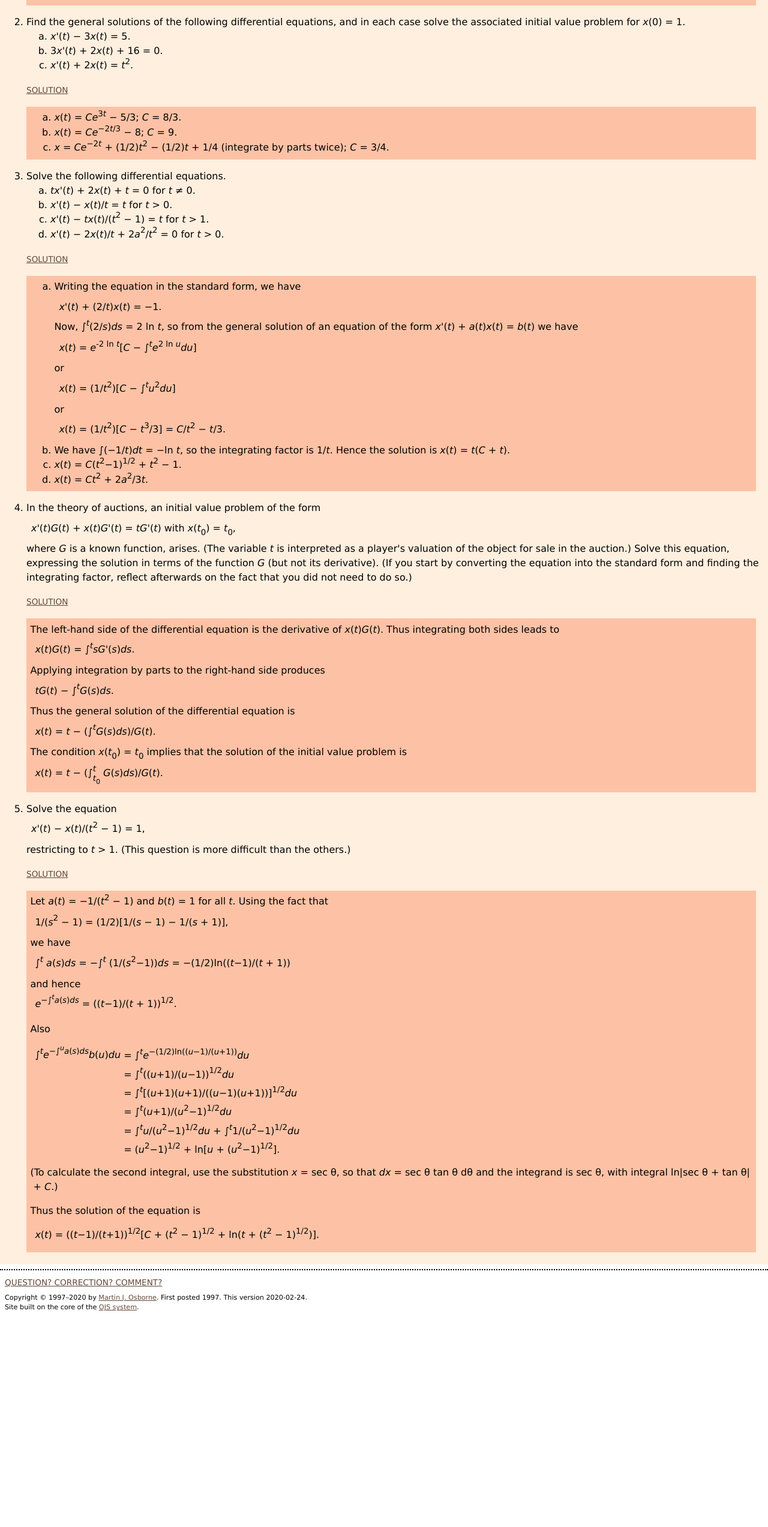
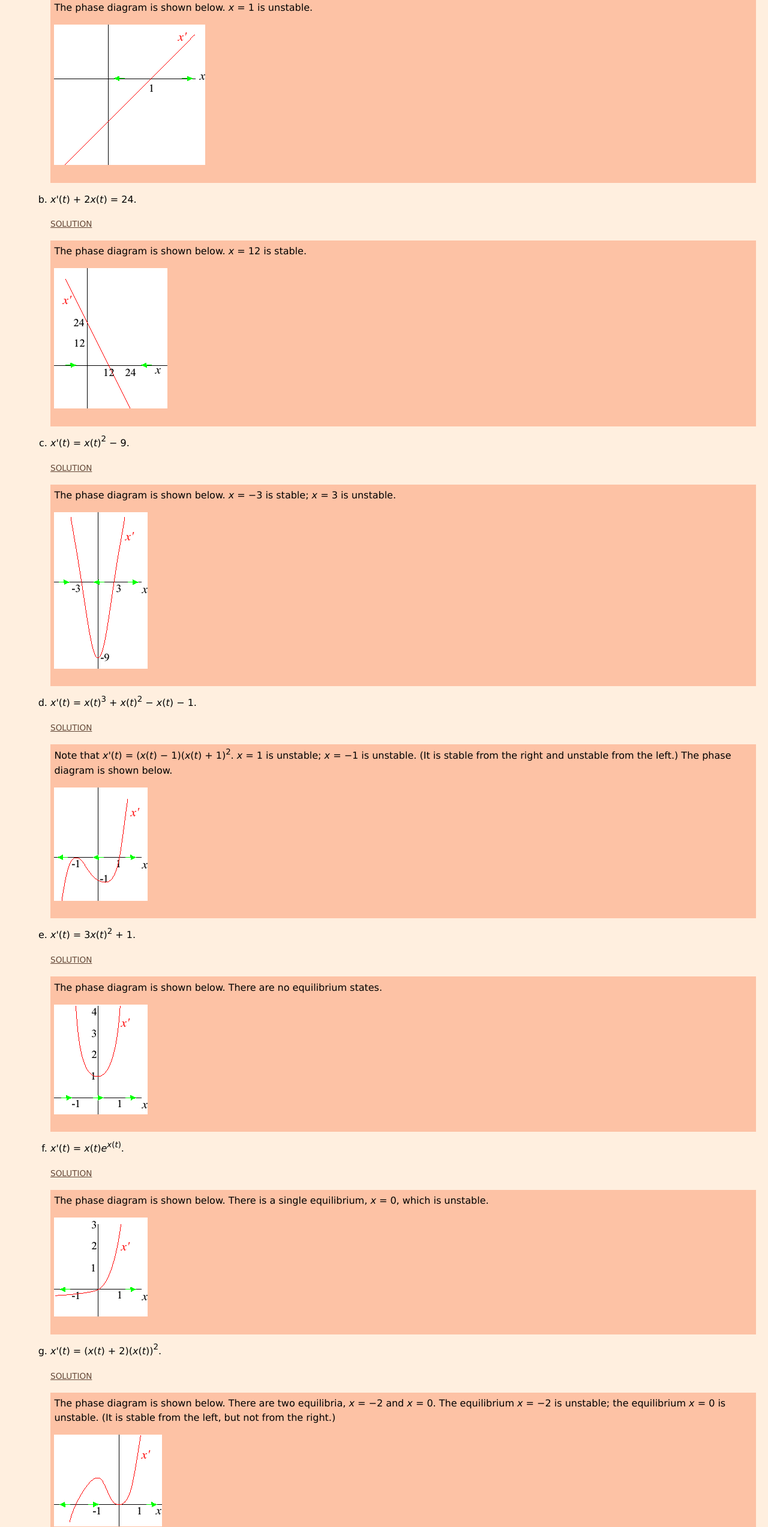
Before and after one commit to Tryingitout30303/trial2, a plain HTML site: page index.html in a window 1280 px wide. Shown: the part 254-2800 px from the top of the page at 60% size. Before the commit the page ends 2448 px from the top, so only its background shows below. Drawn offline with Linux system fonts and the light colour scheme.

Commit message:
Add files via upload

```diff
--- a/index.html
+++ b/index.html
@@ -13,7 +13,7 @@
         </script>
 
 
-    <title>Mathematical methods for economic theory: 8.4 Exercises on linear first-order differential equations</title>
+    <title>Mathematical methods for economic theory: 8.5 Exercises on differential equations: phase diagrams for autonomous equations</title>
     <meta name="viewport" content="width=device-width, initial-scale=1">
             <meta name="description" content="">
         <meta name="keywords" content="">
@@ -202,14 +202,14 @@
                                     <a href="https://mjo.osborne.economics.utoronto.ca/index.php/tutorial/index/1/46"><img alt="Previous section" src="./index_files/backsec.gif" height="20" title="Differential equations"></a>
                                 </span>
 
-                                    <a href="https://mjo.osborne.economics.utoronto.ca/index.php/tutorial/index/1/49"><img alt="Previous page" src="./index_files/back.gif" height="20" title="Separable equations"></a>
+                                    <a href="https://mjo.osborne.economics.utoronto.ca/index.php/tutorial/index/1/50"><img alt="Previous page" src="./index_files/back.gif" height="20" title="Linear first-order equations"></a>
 
                 <span class="tab">
                     <span class="contents"><a href="https://mjo.osborne.economics.utoronto.ca/index.php/tutorial/index/1/toc" class="menuAction">Contents</a></span>
                 </span>
 
                                     <span class="tab">
-                        <span class="text"><a href="https://mjo.osborne.economics.utoronto.ca/index.php/tutorial/index/1/fle/t" class="menuAction">Text</a></span>
+                        <span class="text"><a href="https://mjo.osborne.economics.utoronto.ca/index.php/tutorial/index/1/deq/t" class="menuAction">Text</a></span>
                     </span>
 
                                             <span class="tab">
@@ -222,7 +222,7 @@
                             <span class="tab">
                     <a href="https://mjo.osborne.economics.utoronto.ca/index.php/tutorial/index/1/sch" class="menuAction" title="Search"><img alt="Search" src="./index_files/searchIcon.png"></a>
                 </span>
-                                        <a href="https://mjo.osborne.economics.utoronto.ca/index.php/tutorial/index/1/51"><img alt="Next page" src="./index_files/next.gif" height="20" title="Phase diagrams"></a>
+                                        <a href="https://mjo.osborne.economics.utoronto.ca/index.php/tutorial/index/1/52"><img alt="Next page" src="./index_files/next.gif" height="20" title="Second-order equations"></a>
                             <span class="hideable">
                                     <a href="https://mjo.osborne.economics.utoronto.ca/index.php/tutorial/index/1/54"><img alt="Next section" src="./index_files/nextsec.gif" height="20" title="Difference equations"></a>
                                 </span>
@@ -268,128 +268,70 @@ window.onclick = function(event) {
         <div id="exercises">
 
         <header>
-            <h2>8.4 Exercises on linear first-order differential equations</h2>
+            <h2>8.5 Exercises on differential equations: phase diagrams for autonomous equations</h2>
         </header>
 
 	<ol type="1">
-<li>Find the general solution of <i>x</i>'(<i>t</i>)&nbsp;+ (1/2)<i>x</i>(<i>t</i>)&nbsp;= 1/4.  Determine the equilibrium state and examine its stability.
+<li>Draw the phase diagrams associated with the following differential equations and determine the nature of the possible equilibrium states.
+<ol type="a">
+<li><i>x</i>'(<i>t</i>)&nbsp;= <i>x</i>(<i>t</i>)&nbsp;− 1.
 <p>
 <a class="action" href="javascript:toggleSolution(1)">Solution</a></p><div class="solution" id="1" style="display: block;">
-<i>x</i>(<i>t</i>)&nbsp;= <i>C</i><i>e</i><sup>−<i>t</i>/2</sup>&nbsp;+ 1/2.  Equilibrium: <i>x</i>*&nbsp;= 1/2; stable.
-</div>
+The phase diagram is shown below.  <i>x</i>&nbsp;= 1 is unstable.
 <p>
-</p></li><li>Find the general solutions of the following differential equations, and in each case solve the associated initial value problem for <i>x</i>(0)&nbsp;= 1.
-<ol type="a">
-<li><i>x</i>'(<i>t</i>)&nbsp;− 3<i>x</i>(<i>t</i>)&nbsp;= 5.
-</li><li>3<i>x</i>'(<i>t</i>)&nbsp;+ 2<i>x</i>(<i>t</i>)&nbsp;+ 16&nbsp;= 0.
-</li><li><i>x</i>'(<i>t</i>)&nbsp;+ 2<i>x</i>(<i>t</i>)&nbsp;= <i>t</i><sup>2</sup>.
-</li></ol>
+<img alt="" src="./index_files/deqx1sg1.gif">
+</p></div>
+<p>
+</p></li><li><i>x</i>'(<i>t</i>)&nbsp;+ 2<i>x</i>(<i>t</i>)&nbsp;= 24.
 <p>
 <a class="action" href="javascript:toggleSolution(2)">Solution</a></p><div class="solution" id="2" style="display: block;">
-<ol type="a">
-<li><i>x</i>(<i>t</i>)&nbsp;= <i>C</i><i>e</i><sup>3<i>t</i></sup>&nbsp;− 5/3; <i>C</i>&nbsp;= 8/3.
-</li><li><i>x</i>(<i>t</i>)&nbsp;= <i>C</i><i>e</i><sup>−2<i>t</i>/3</sup>&nbsp;− 8; <i>C</i>&nbsp;= 9.
-</li><li><i>x</i>&nbsp;= <i>C</i><i>e</i><sup>−2<i>t</i></sup>&nbsp;+ (1/2)<i>t</i><sup>2</sup>&nbsp;− (1/2)<i>t</i>&nbsp;+ 1/4 (integrate by parts twice); <i>C</i>&nbsp;= 3/4.
-</li></ol>
-</div>
+The phase diagram is shown below.  <i>x</i>&nbsp;= 12 is stable.
 <p>
-</p></li><li>Solve the following differential equations.
-<ol type="a">
-<li><i>t</i><i>x</i>'(<i>t</i>)&nbsp;+ 2<i>x</i>(<i>t</i>)&nbsp;+ <i>t</i>&nbsp;= 0 for <i>t</i>&nbsp;≠ 0.
-</li><li><i>x</i>'(<i>t</i>)&nbsp;− <i>x</i>(<i>t</i>)/<i>t</i>&nbsp;= <i>t</i> for <i>t</i>&nbsp;&gt; 0.
-</li><li><i>x</i>'(<i>t</i>)&nbsp;− <i>t</i><i>x</i>(<i>t</i>)/(<i>t</i><sup>2</sup>&nbsp;− 1)&nbsp;= <i>t</i> for <i>t</i>&nbsp;&gt; 1.
-</li><li><i>x</i>'(<i>t</i>)&nbsp;− 2<i>x</i>(<i>t</i>)/<i>t</i>&nbsp;+ 2<i>a</i><sup>2</sup>/<i>t</i><sup>2</sup>&nbsp;= 0 for <i>t</i>&nbsp;&gt; 0.
-</li></ol>
+<img alt="" src="./index_files/deqx1sg2.gif">
+</p></div>
+<p>
+</p></li><li><i>x</i>'(<i>t</i>)&nbsp;= <i>x</i>(<i>t</i>)<sup>2</sup>&nbsp;− 9.
 <p>
 <a class="action" href="javascript:toggleSolution(3)">Solution</a></p><div class="solution" id="3" style="display: block;">
-<ol type="a">
-<li>Writing the equation in the standard form, we have
-<div class="equation"><i>x</i>'(<i>t</i>)&nbsp;+ (2/<i>t</i>)<i>x</i>(<i>t</i>)&nbsp;= −1.</div>
-Now, ∫<sup><i>t</i></sup>(2/<i>s</i>)<i>d</i><i>s</i>&nbsp;= 2&nbsp;ln&nbsp;<i>t</i>, so from the general solution of an equation of the form <i>x</i>'(<i>t</i>)&nbsp;+ <i>a</i>(<i>t</i>)<i>x</i>(<i>t</i>)&nbsp;= <i>b</i>(<i>t</i>) we have
-<div class="equation"><i>x</i>(<i>t</i>)&nbsp;= <i>e</i><sup>-2&nbsp;ln&nbsp;<i>t</i></sup>[<i>C</i>&nbsp;− ∫<sup><i>t</i></sup><i>e</i><sup>2&nbsp;ln&nbsp;<i>u</i></sup><i>d</i><i>u</i>]</div>
-or
-<div class="equation"><i>x</i>(<i>t</i>)&nbsp;= (1/<i>t</i><sup>2</sup>)[<i>C</i>&nbsp;− ∫<sup><i>t</i></sup><i>u</i><sup>2</sup><i>d</i><i>u</i>]</div>
-or
-<div class="equation"><i>x</i>(<i>t</i>)&nbsp;= (1/<i>t</i><sup>2</sup>)[<i>C</i>&nbsp;− <i>t</i><sup>3</sup>/3]&nbsp;= <i>C</i>/<i>t</i><sup>2</sup>&nbsp;− <i>t</i>/3.</div>
-</li><li>We have ∫(−1/<i>t</i>)<i>d</i><i>t</i>&nbsp;= −ln&nbsp;<i>t</i>, so the integrating factor is 1/<i>t</i>.  Hence the solution is <i>x</i>(<i>t</i>)&nbsp;= <i>t</i>(<i>C</i>&nbsp;+ <i>t</i>).
-</li><li><i>x</i>(<i>t</i>)&nbsp;= <i>C</i>(<i>t</i><sup>2</sup>−1)<sup>1/2</sup>&nbsp;+ <i>t</i><sup>2</sup>&nbsp;− 1.
-</li><li><i>x</i>(<i>t</i>)&nbsp;= <i>C</i><i>t</i><sup>2</sup>&nbsp;+ 2<i>a</i><sup>2</sup>/3<i>t</i>.
-</li></ol>
-</div>
+The phase diagram is shown below.  <i>x</i>&nbsp;= −3 is stable; <i>x</i>&nbsp;= 3 is unstable.
 <p>
-</p></li><li>In the theory of auctions, an initial value problem of the form
-<div class="equation"><i>x</i>'(<i>t</i>)<i>G</i>(<i>t</i>)&nbsp;+ <i>x</i>(<i>t</i>)<i>G</i>'(<i>t</i>)&nbsp;= <i>t</i><i>G</i>'(<i>t</i>) with <i>x</i>(<i>t</i><sub>0</sub>)&nbsp;= <i>t</i><sub>0</sub>,</div>
-where <i>G</i> is a known function, arises.  (The variable <i>t</i> is interpreted as a player's valuation of the object for sale in the auction.)  Solve this equation, expressing the solution in terms of the function <i>G</i> (but not its derivative).  (If you start by converting the equation into the standard form and finding the integrating factor, reflect afterwards on the fact that you did
-not need to do so.)
+<img alt="" src="./index_files/deqx1sg3.gif">
+</p></div>
+<p>
+</p></li><li><i>x</i>'(<i>t</i>)&nbsp;= <i>x</i>(<i>t</i>)<sup>3</sup>&nbsp;+ <i>x</i>(<i>t</i>)<sup>2</sup>&nbsp;− <i>x</i>(<i>t</i>)&nbsp;− 1.
 <p>
 <a class="action" href="javascript:toggleSolution(4)">Solution</a></p><div class="solution" id="4" style="display: block;">
-The left-hand side of the differential equation is the derivative of <i>x</i>(<i>t</i>)<i>G</i>(<i>t</i>).  Thus integrating both sides leads to
-<div class="equation"><i>x</i>(<i>t</i>)<i>G</i>(<i>t</i>)&nbsp;= ∫<sup><i>t</i></sup><i>s</i><i>G</i>'(<i>s</i>)<i>d</i><i>s</i>.</div>
-Applying integration by parts to the right-hand side produces
-<div class="equation"><i>t</i><i>G</i>(<i>t</i>)&nbsp;− ∫<sup><i>t</i></sup><i>G</i>(<i>s</i>)<i>d</i><i>s</i>.</div>
-Thus the general solution of the differential equation is
-<div class="equation"><i>x</i>(<i>t</i>)&nbsp;= <i>t</i>&nbsp;− (∫<sup><i>t</i></sup><i>G</i>(<i>s</i>)<i>d</i><i>s</i>)/<i>G</i>(<i>t</i>).</div>
-The condition <i>x</i>(<i>t</i><sub>0</sub>)&nbsp;= <i>t</i><sub>0</sub> implies that the solution of the initial value problem is
-<div class="equation"><i>x</i>(<i>t</i>)&nbsp;= <i>t</i>&nbsp;− (∫<span class="supsub"><i>t</i><br><i>t</i><sub>0</sub></span> <i>G</i>(<i>s</i>)<i>d</i><i>s</i>)/<i>G</i>(<i>t</i>).</div>
-</div>
+Note that <i>x</i>'(<i>t</i>)&nbsp;= (<i>x</i>(<i>t</i>)&nbsp;− 1)(<i>x</i>(<i>t</i>)&nbsp;+ 1)<sup>2</sup>.  <i>x</i>&nbsp;= 1 is unstable; <i>x</i>&nbsp;= −1 is unstable.  (It is stable from the right and unstable from the left.)  The phase diagram is shown below.
 <p>
-</p></li><li>Solve the equation
-<div class="equation"><i>x</i>'(<i>t</i>)&nbsp;− <i>x</i>(<i>t</i>)/(<i>t</i><sup>2</sup>&nbsp;− 1) = 1,</div>
-restricting to <i>t</i>&nbsp;&gt; 1.  (This question is more difficult than the others.)
+<img alt="" src="./index_files/deqx1sg4.gif">
+</p></div>
+<p>
+</p></li><li><i>x</i>'(<i>t</i>)&nbsp;= 3<i>x</i>(<i>t</i>)<sup>2</sup>&nbsp;+ 1.
 <p>
 <a class="action" href="javascript:toggleSolution(5)">Solution</a></p><div class="solution" id="5" style="display: block;">
-Let <i>a</i>(<i>t</i>)&nbsp;= −1/(<i>t</i><sup>2</sup>&nbsp;− 1) and <i>b</i>(<i>t</i>)&nbsp;= 1 for all <i>t</i>.  Using the fact that
-<div class="equation">1/(<i>s</i><sup>2</sup>&nbsp;− 1)&nbsp;= (1/2)[1/(<i>s</i>&nbsp;− 1)&nbsp;− 1/(<i>s</i>&nbsp;+ 1)],</div>
-we have
-<div class="equation">∫<sup><i>t</i></sup> <i>a</i>(<i>s</i>)<i>d</i><i>s</i>&nbsp;= −∫<sup><i>t</i></sup> (1/(<i>s</i><sup>2</sup>−1))<i>d</i><i>s</i>&nbsp;= −(1/2)ln((<i>t</i>−1)/(<i>t</i>&nbsp;+ 1))</div>
-and hence
-<div class="equation"><i>e</i><sup>−∫</sup><sup><sup><i>t</i></sup></sup><sup><i>a</i>(<i>s</i>)<i>d</i><i>s</i></sup>&nbsp;= ((<i>t</i>−1)/(<i>t</i>&nbsp;+ 1))<sup>1/2</sup>.</div>
+The phase diagram is shown below.  There are no equilibrium states.
 <p>
-Also
-</p><div class="equation">
-  <table class="mathAlign">
-    <tbody><tr>
-      <td class="alignRight">∫<sup><i>t</i></sup><i>e</i><sup>−∫</sup><sup><sup><i>u</i></sup></sup><sup><i>a</i>(<i>s</i>)<i>d</i><i>s</i></sup><i>b</i>(<i>u</i>)<i>d</i><i>u</i>&nbsp;</td>
-      <td class="mathAlign2">=
-∫<sup><i>t</i></sup><i>e</i><sup>−(1/2)</sup><sup>ln</sup><sup>((<i>u</i>−1)/(<i>u</i>+1))</sup><i>d</i><i>u</i></td>
-</tr>
- <tr>
-  <td class="alignRight">
-&nbsp;</td>
-      <td class="mathAlign2">= ∫<sup><i>t</i></sup>((<i>u</i>+1)/(<i>u</i>−1))<sup>1/2</sup><i>d</i><i>u</i></td>
-</tr>
- <tr>
-  <td class="alignRight">
-&nbsp;</td>
-      <td class="mathAlign2">= ∫<sup><i>t</i></sup>[(<i>u</i>+1)(<i>u</i>+1)/((<i>u</i>−1)(<i>u</i>+1))]<sup>1/2</sup><i>d</i><i>u</i></td>
-</tr>
- <tr>
-  <td class="alignRight">
-&nbsp;</td>
-      <td class="mathAlign2">= ∫<sup><i>t</i></sup>(<i>u</i>+1)/(<i>u</i><sup>2</sup>−1)<sup>1/2</sup><i>d</i><i>u</i></td>
-</tr>
- <tr>
-  <td class="alignRight">
-&nbsp;</td>
-      <td class="mathAlign2">= ∫<sup><i>t</i></sup><i>u</i>/(<i>u</i><sup>2</sup>−1)<sup>1/2</sup><i>d</i><i>u</i>&nbsp;+ ∫<sup><i>t</i></sup>1/(<i>u</i><sup>2</sup>−1)<sup>1/2</sup><i>d</i><i>u</i></td>
-</tr>
- <tr>
-  <td class="alignRight">
-&nbsp;</td>
-      <td class="mathAlign2">= (<i>u</i><sup>2</sup>−1)<sup>1/2</sup>&nbsp;+ ln[<i>u</i>&nbsp;+ (<i>u</i><sup>2</sup>−1)<sup>1/2</sup>].</td>
-</tr>
-</tbody></table></div>
-(To calculate the second integral, use the substitution <i>x</i>&nbsp;= sec&nbsp;θ, so that <i>d</i><i>x</i>&nbsp;= sec&nbsp;θ&nbsp;tan&nbsp;θ&nbsp;dθ and the integrand is sec&nbsp;θ, with integral ln|sec&nbsp;θ&nbsp;+ tan&nbsp;θ|&nbsp;+ <i>C</i>.)
+<img alt="" src="./index_files/deqx1sg5.gif">
+</p></div>
 <p>
-Thus the solution of the equation is
-</p><div class="equation"><i>x</i>(<i>t</i>)&nbsp;= ((<i>t</i>−1)/(<i>t</i>+1))<sup>1/2</sup>[<i>C</i>&nbsp;+ (<i>t</i><sup>2</sup>&nbsp;− 1)<sup>1/2</sup>&nbsp;+ ln(<i>t</i>&nbsp;+ (<i>t</i><sup>2</sup>&nbsp;− 1)<sup>1/2</sup>)].</div>
-</div>
+</p></li><li><i>x</i>'(<i>t</i>)&nbsp;= <i>x</i>(<i>t</i>)<i>e</i><sup><i>x</i>(<i>t</i>)</sup>.
 <p>
+<a class="action" href="javascript:toggleSolution(6)">Solution</a></p><div class="solution" id="6" style="display: block;">
+The phase diagram is shown below.  There is a single equilibrium, <i>x</i>&nbsp;= 0, which is unstable.
+<p>
+<img alt="" src="./index_files/deqx1sg6.gif">
+</p></div>
+<p>
+</p></li><li><i>x</i>'(<i>t</i>)&nbsp;= (<i>x</i>(<i>t</i>)&nbsp;+ 2)(<i>x</i>(<i>t</i>))<sup>2</sup>.
+<p>
+<a class="action" href="javascript:toggleSolution(7)">Solution</a></p><div class="solution" id="7" style="display: block;">
+The phase diagram is shown below.  There are two equilibria, <i>x</i>&nbsp;= −2 and <i>x</i>&nbsp;= 0.  The equilibrium <i>x</i>&nbsp;= −2 is unstable; the equilibrium <i>x</i>&nbsp;= 0 is unstable.  (It is stable from the left, but not from the right.)
+<p>
+<img alt="" src="./index_files/deqx1sg7.gif">
+</p></div>
+</li></ol>
+</li></ol>
 
-
-
-
-</p></li></ol>
 
 
 
@@ -405,7 +347,7 @@ Thus the solution of the equation is
             <p>
             </p><form method="post" name="tutorialComment" id="tutorialComment" onsubmit="return validateForm();" action="https://mjo.osborne.economics.utoronto.ca/index.php/tutorial/saveTutorialComment">
                         <input type="hidden" name="commentId" value="0">
-            <input type="hidden" name="pageId" value="77">
+            <input type="hidden" name="pageId" value="79">
 
 
 
@@ -445,8 +387,8 @@ Thus the solution of the equation is
         </div>
 
             <div id="footerNotes">
-    	  Copyright © 1997–2020 by <a href="https://www.economics.utoronto.ca/osborne/">Martin J. Osborne</a>.
-              First posted 1997.  This version 2020-02-24.
+    	  Copyright © 1997–2016 by <a href="https://www.economics.utoronto.ca/osborne/">Martin J. Osborne</a>.
+              First posted 1997.  This version 2016-01-07.
     <br>
         Site built on the core of the <a href="http://pkp.sfu.ca/?q=ojs">OJS system</a>.
     </div><!-- footerNotes -->
```
Also changed, not shown: index_files/deqx1sg1.gif (added), index_files/deqx1sg2.gif (added), index_files/deqx1sg3.gif (added), index_files/deqx1sg4.gif (added), index_files/deqx1sg5.gif (added), index_files/deqx1sg6.gif (added), index_files/deqx1sg7.gif (added).
